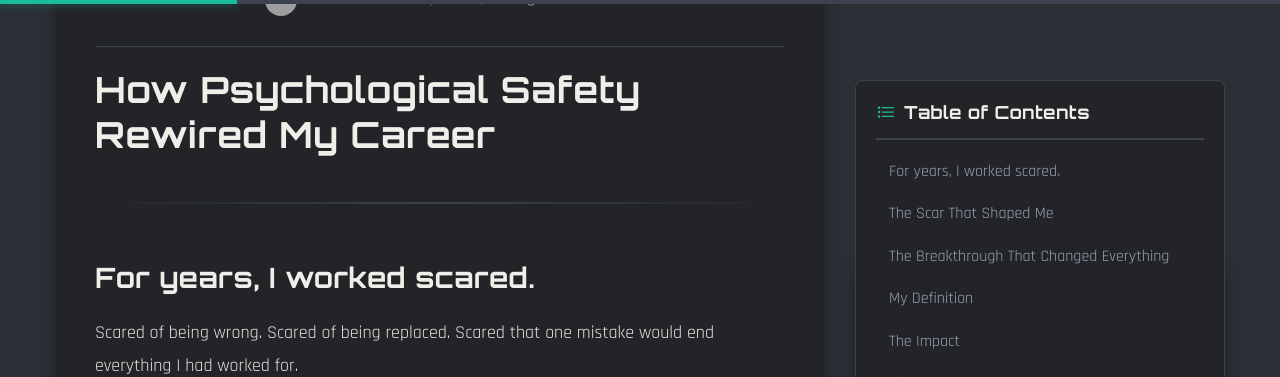
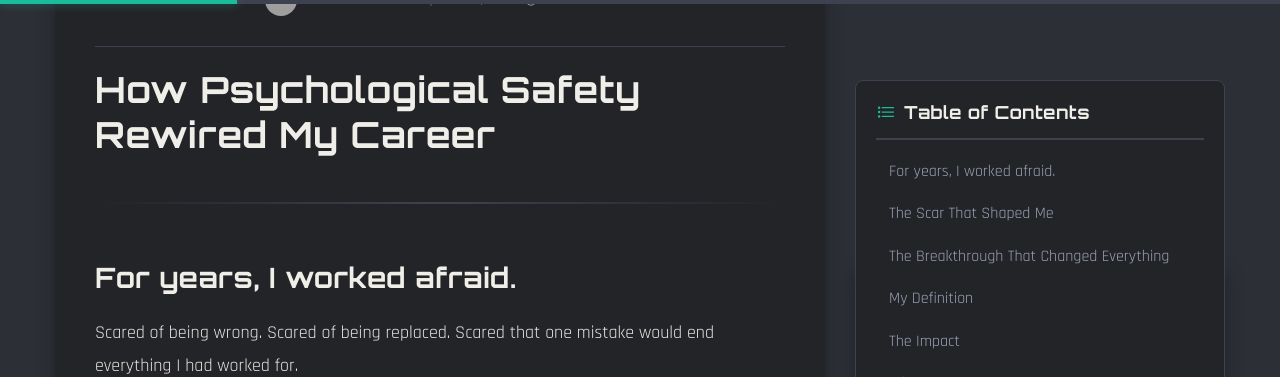
Before and after one commit to technicalanxiety/technicalanxiety.github.io, a Jekyll site: the page built from _posts/2025-11-24-psychological-safety.md, in a window 1280 px wide and 900 px high, scrolled down 973 px. Shown: the top 377 px of the window. Built offline with Jekyll 4.4.1, drawn with Linux system fonts in a browser that asks for light colours; nearby versions of some CDN libraries; comment, search, counter and statistics services are not loaded; grey boxes are pictures that could not be loaded.

Commit message:
minor editorial change to psychological safety post

```diff
--- a/_posts/2025-11-24-psychological-safety.md
+++ b/_posts/2025-11-24-psychological-safety.md
@@ -11,7 +11,7 @@ description: "For years, I worked scared. Here's how psychological safety transf
 
 ---
 
-## For years, I worked scared.
+## For years, I worked afraid.
 Scared of being wrong. Scared of being replaced. Scared that one mistake would end everything I had worked for.
 
 Early in my career, fear was not just part of the job. It was the operating system. I worked for organizations where silence meant survival. Speaking up meant risk. Failure was not a learning opportunity. It was a scarlet letter.
```
